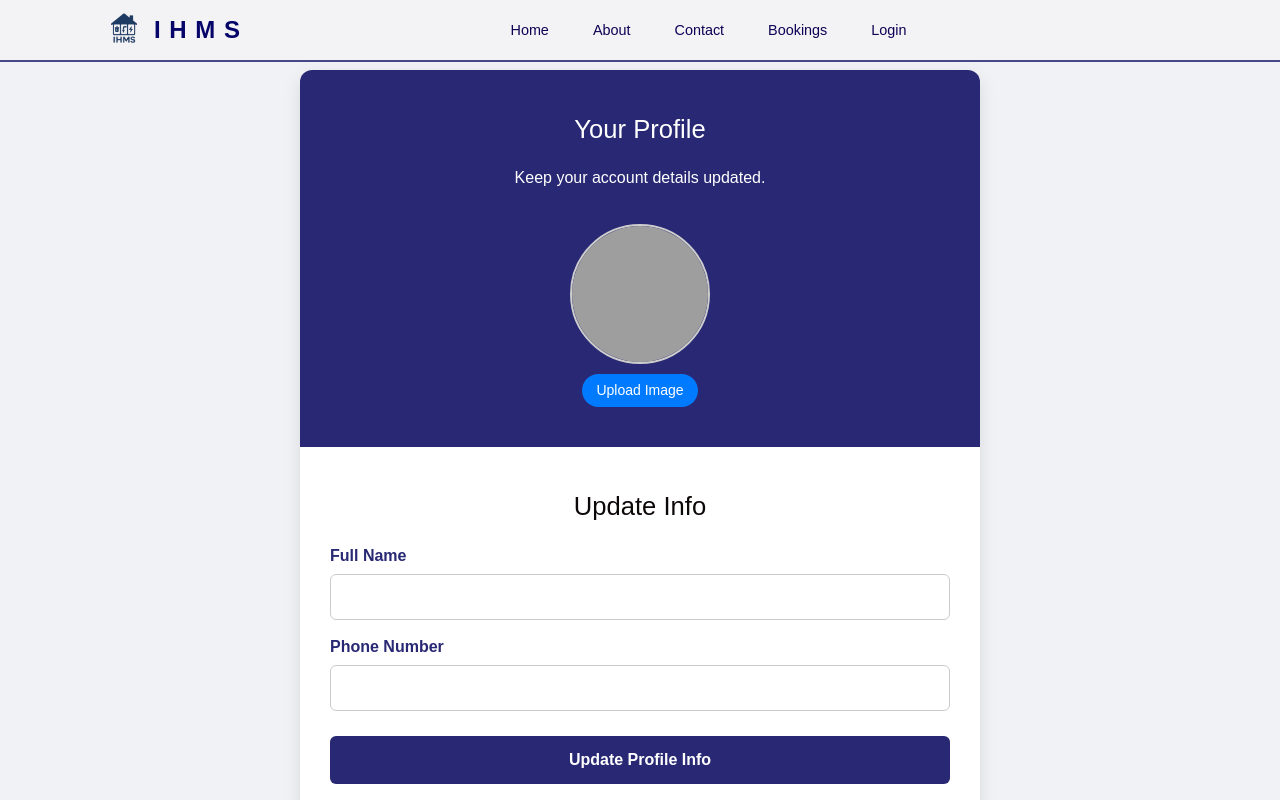
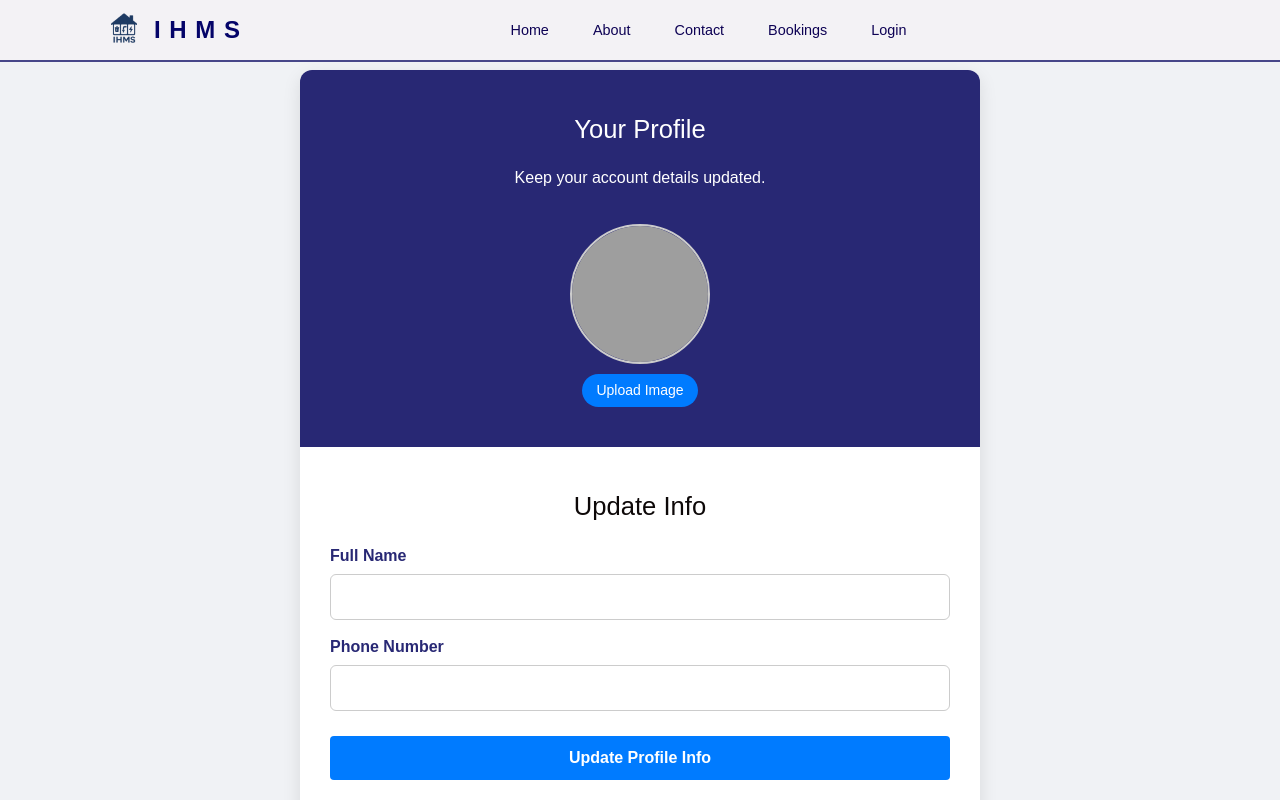
Before and after one commit to fayiz-123/IHMS_Deployment, a React (Vite) app in the folder client/: page /profile in a window 1280 px wide. Shown: the top 800 px of the page. Built offline with nearby package versions, Linux system fonts and the light colour scheme; no server answers; sample sign-in values are in the browser's storage; grey boxes are pictures that could not be loaded.

Commit message:
state managemnt for loading

```diff
--- a/client/src/pages/Profile.css
+++ b/client/src/pages/Profile.css
@@ -316,6 +316,32 @@
   background-color: #a53944;
 }
 
+#profile .loading-container {
+  display: flex;
+  flex-direction: column;
+  align-items: center;
+  justify-content: center;
+  height: 80vh;
+  font-size: 18px;
+  color: #555;
+}
+
+#profile .spinner {
+  border: 4px solid #f3f3f3; /* Light gray */
+  border-top: 4px solid #3498db; /* Blue */
+  border-radius: 50%;
+  width: 40px;
+  height: 40px;
+  animation: spin 1s linear infinite;
+  margin-bottom: 12px;
+}
+
+@keyframes spin {
+  0% { transform: rotate(0deg); }
+  100% { transform: rotate(360deg); }
+}
+
+
 
 
 /* Responsive */
--- a/client/src/pages/Profile.jsx
+++ b/client/src/pages/Profile.jsx
@@ -19,9 +19,11 @@ function Profile() {
   });
   const [profilePic, setProfilePic] = useState("");
   const [preview, setPreview] = useState(null);
+  const [updating, setUpdating] = useState(false);
   const [success, setSuccess] = useState("");
   const [error, setError] = useState("");
   const [uploading, setUploading] = useState(false);
+  const [loading, setLoading] = useState(false);
   const [deleting, setDeleting] = useState(false);
   const navigate = useNavigate();
   const baseApiUrl = import.meta.env.VITE_BASE_API_URL;
@@ -35,6 +37,7 @@ function Profile() {
           setTimeout(() => navigate("/"), 400);
           return;
         }
+        setLoading(true);
 
         const { data } = await axios.get(`${baseApiUrl}/profile`, {
           headers: { Authorization: `Bearer ${token}` },
@@ -51,6 +54,8 @@ function Profile() {
         }
       } catch (err) {
         setError(err.response?.data?.message || "An error occurred.");
+      } finally {
+        setLoading(false);
       }
     };
 
@@ -59,6 +64,7 @@ function Profile() {
 
   const handleUpdate = async (e) => {
     e.preventDefault();
+    setUpdating(true);
     setError("");
     setSuccess("");
 
@@ -86,6 +92,8 @@ function Profile() {
       }
     } catch (err) {
       setError(err.response?.data?.message || "Profile update failed.");
+    } finally {
+      setUpdating(false);
     }
   };
 
@@ -285,6 +293,15 @@ function Profile() {
     navigate("/login");
   };
 
+  if (loading) {
+    return (
+      <div className="loading-container">
+        <div className="spinner"></div>
+        <p>🔄 Details are loading... Please wait</p>
+      </div>
+    );
+  }
+
   return (
     <>
       <Nav />
@@ -378,7 +395,19 @@ function Profile() {
                     />
                   </p>
                   <p>
-                    <input type="submit" value="Update Profile Info" />
+                    <input
+                      type="submit"
+                      value={updating ? "Updating..." : "Update Profile Info"}
+                      disabled={updating}
+                      style={{
+                        backgroundColor: updating ? "#ccc" : "#007bff",
+                        color: updating ? "#666" : "#fff",
+                        cursor: updating ? "not-allowed" : "pointer",
+                        padding: "10px 16px",
+                        border: "none",
+                        borderRadius: "4px",
+                      }}
+                    />
                   </p>
                 </form>
 
```
